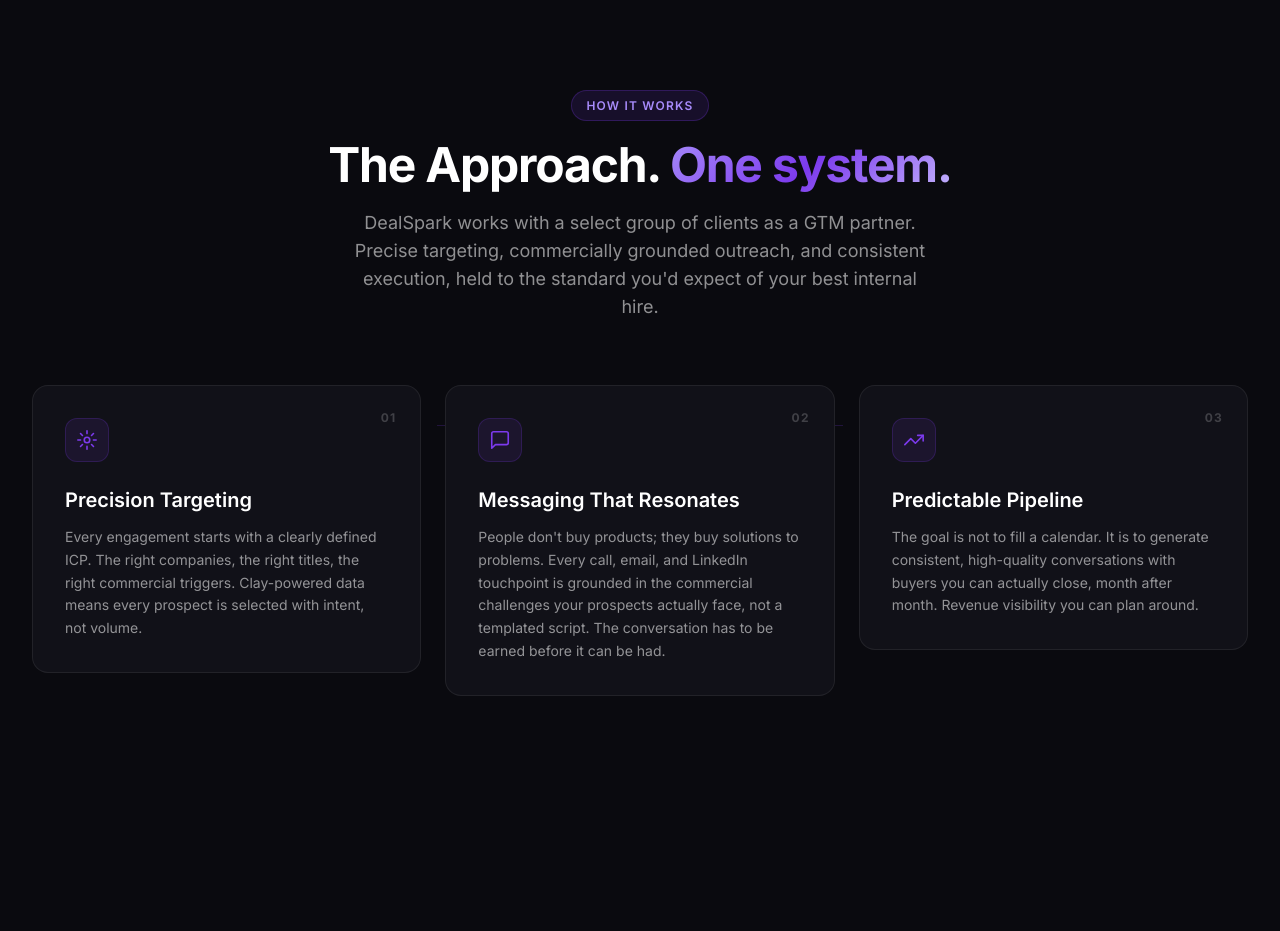
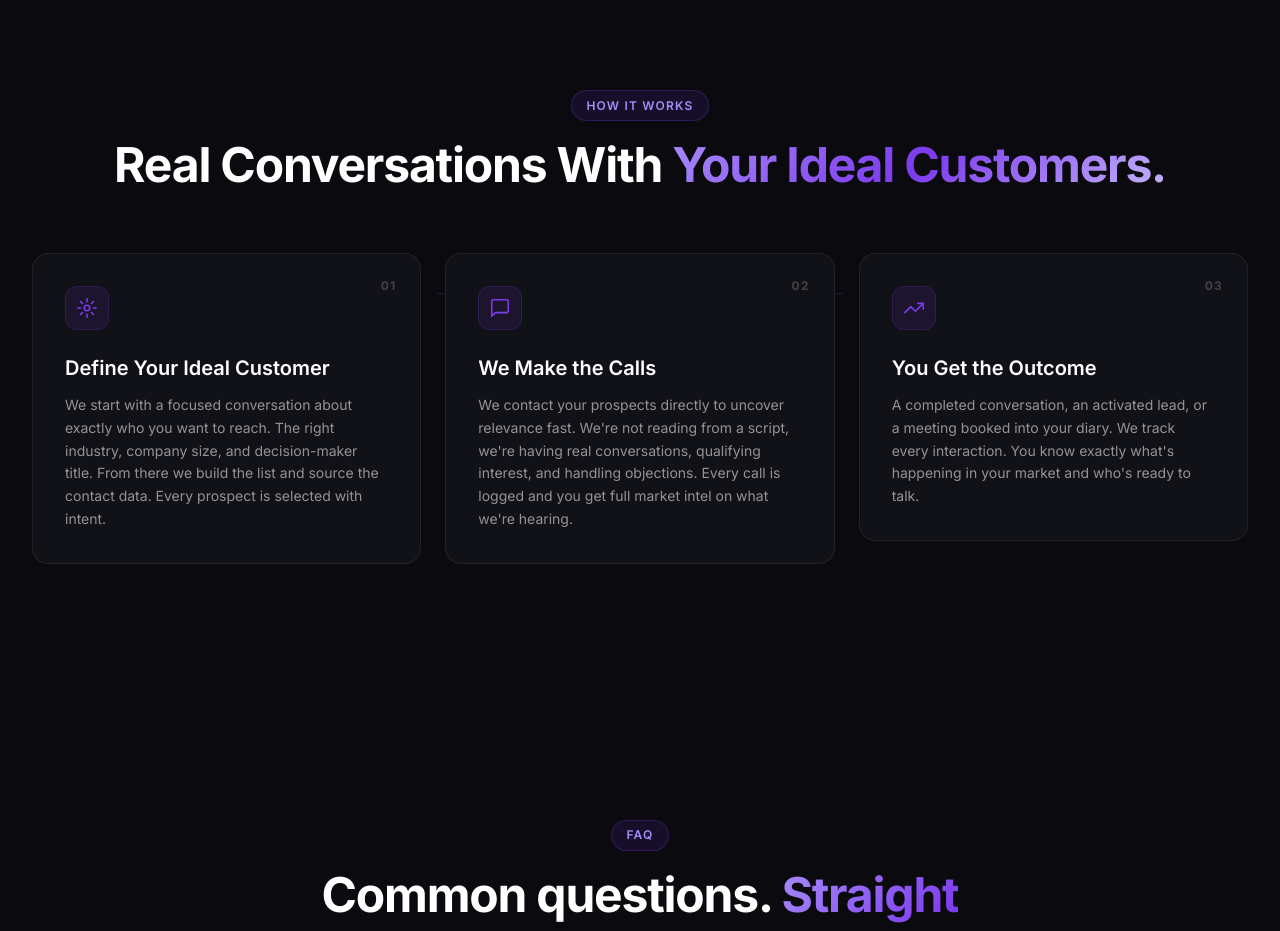
Before and after one commit to lukekly/Dealspark-website, a Next.js app: page / in a window 1280 px wide. Shown: the part 4680-5611 px from the top of the page. Built offline with nearby package versions, Linux system fonts and the light colour scheme.

Commit message:
Update How It Works section heading and card content

```diff
--- a/components/HowItWorks.tsx
+++ b/components/HowItWorks.tsx
@@ -3,9 +3,9 @@
 const steps = [
   {
     number: '01',
-    title: 'Precision Targeting',
+    title: 'Define Your Ideal Customer',
     description:
-      'Every engagement starts with a clearly defined ICP. The right companies, the right titles, the right commercial triggers. Clay-powered data means every prospect is selected with intent, not volume.',
+      'We start with a focused conversation about exactly who you want to reach. The right industry, company size, and decision-maker title. From there we build the list and source the contact data. Every prospect is selected with intent.',
     icon: (
       <svg width="22" height="22" viewBox="0 0 24 24" fill="none" stroke="currentColor" strokeWidth="1.75" strokeLinecap="round" strokeLinejoin="round">
         <circle cx="12" cy="12" r="3" />
@@ -16,9 +16,9 @@
   },
   {
     number: '02',
-    title: 'Messaging That Resonates',
+    title: 'We Make the Calls',
     description:
-      'People don\'t buy products; they buy solutions to problems. Every call, email, and LinkedIn touchpoint is grounded in the commercial challenges your prospects actually face, not a templated script. The conversation has to be earned before it can be had.',
+      'We contact your prospects directly to uncover relevance fast. We\'re not reading from a script, we\'re having real conversations, qualifying interest, and handling objections. Every call is logged and you get full market intel on what we\'re hearing.',
     icon: (
       <svg width="22" height="22" viewBox="0 0 24 24" fill="none" stroke="currentColor" strokeWidth="1.75" strokeLinecap="round" strokeLinejoin="round">
         <path d="M21 15a2 2 0 0 1-2 2H7l-4 4V5a2 2 0 0 1 2-2h14a2 2 0 0 1 2 2z" />
@@ -27,9 +27,9 @@
   },
   {
     number: '03',
-    title: 'Predictable Pipeline',
+    title: 'You Get the Outcome',
     description:
-      'The goal is not to fill a calendar. It is to generate consistent, high-quality conversations with buyers you can actually close, month after month. Revenue visibility you can plan around.',
+      'A completed conversation, an activated lead, or a meeting booked into your diary. We track every interaction. You know exactly what\'s happening in your market and who\'s ready to talk.',
     icon: (
       <svg width="22" height="22" viewBox="0 0 24 24" fill="none" stroke="currentColor" strokeWidth="1.75" strokeLinecap="round" strokeLinejoin="round">
         <polyline points="22 7 13.5 15.5 8.5 10.5 2 17" />
@@ -56,15 +56,9 @@
             id="hiw-heading"
             className="text-4xl sm:text-5xl font-bold leading-tight tracking-tight"
           >
-            The Approach.{' '}
-            <span className="gradient-text">One system.</span>
+            Real Conversations With{' '}
+            <span className="gradient-text">Your Ideal Customers.</span>
           </h2>
-          <p className="mt-5 text-white/55 max-w-xl mx-auto text-lg">
-            DealSpark works with a select group of clients as a GTM partner.
-            Precise targeting, commercially grounded outreach, and consistent
-            execution, held to the standard you&apos;d expect of your best
-            internal hire.
-          </p>
         </AnimatedSection>
 
         {/* Steps */}
```
